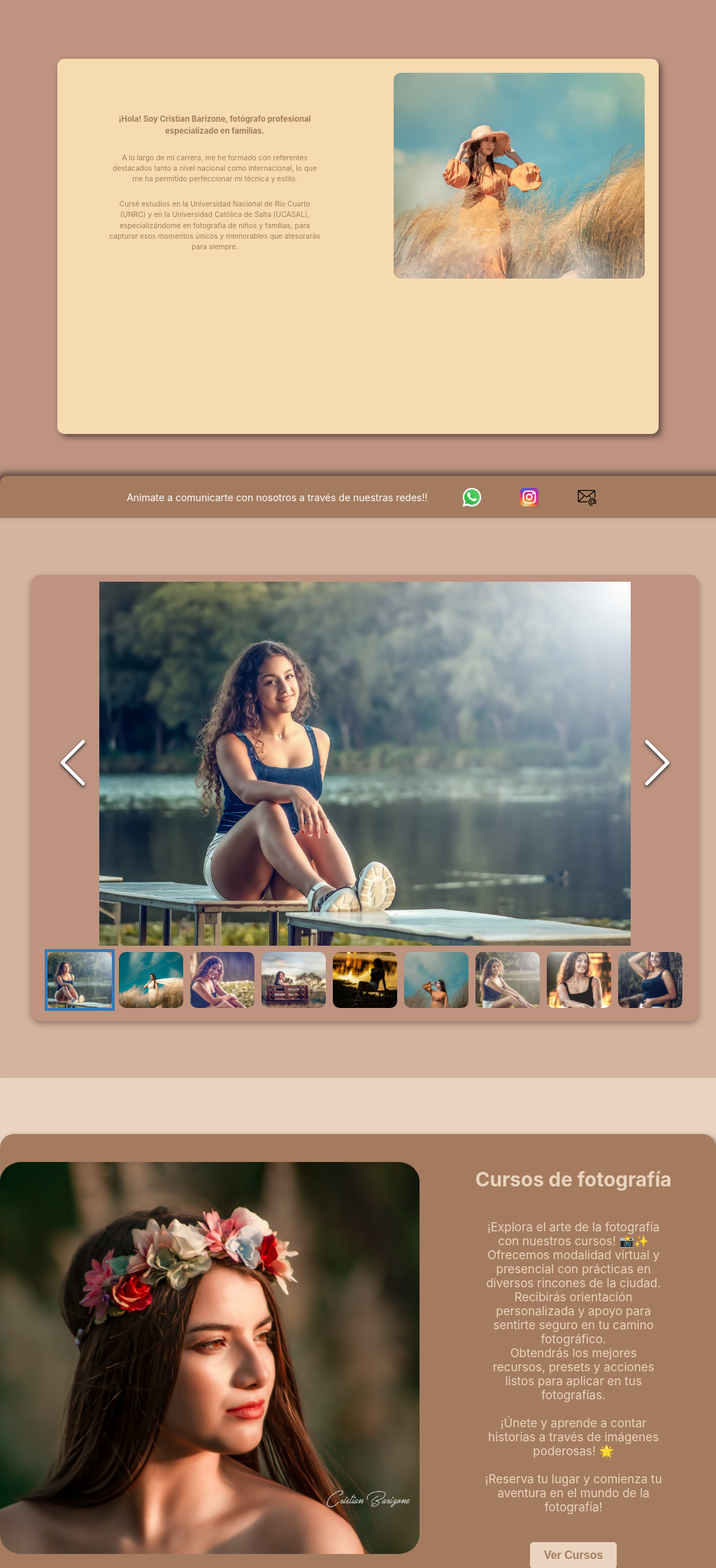
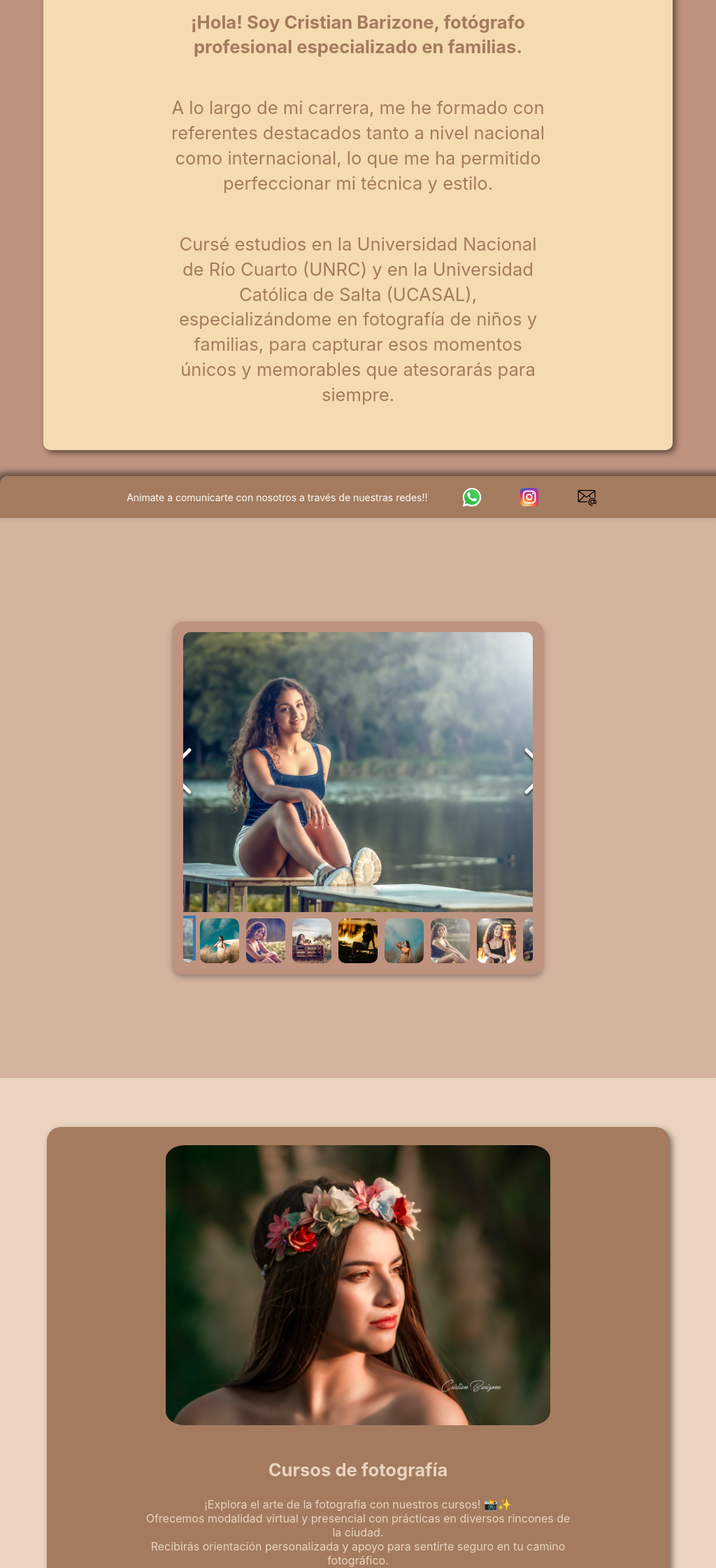
Before and after one commit to Adrianl93/cristianbarizoneph2, a React (Vite) app: page / in a window 1024 px wide. Shown: the part 60-2300 px from the top of the page at 70% size. Built offline with nearby package versions, Linux system fonts and the light colour scheme.

Commit message:
responsive for tablets

```diff
--- a/src/components/NavBar.jsx
+++ b/src/components/NavBar.jsx
@@ -10,7 +10,7 @@ const NavBar = ({ data }) => {
 
     return (
         <nav className="navbar">
-            <a href="/">Home</a>
+            <a href="/">Cristian Barizone PH</a>
 
             <div className={`nav-links ${menuOpen ? 'open' : ''}`}>
                 {data.sections.map((section) => (
--- a/src/styles/Biography.css
+++ b/src/styles/Biography.css
@@ -2,12 +2,14 @@
 
     margin-top: 15vh;
     margin-bottom: 12vh;
-    padding: 20px;
+    padding: 0px;
     border-radius: 10px;
     background-color: #f7dbb0;
     box-shadow: 4px 4px 8px rgba(0, 0, 0, 0.5);
     height: 62vh;
     width: 80vw;
+    overflow-y: hidden;
+    overflow-x: hidden;
 
 
 }
@@ -19,6 +21,7 @@
     justify-content: space-around;
     align-items: center;
     margin-inline: 5vw;
+    margin-trim: 0;
 }
 
 /* Ajuste para pantallas grandes */
@@ -53,11 +56,56 @@
     line-height: 1.5;
 }
 
+
+
+
+/* Media Query para pantallas medianas (tablets) */
+@media (min-width: 769px) and (max-width: 1024px) {
+    .biography-section {
+        margin-top: 2vh;
+        margin-bottom: 10vh;
+        height: 80vh;
+        width: 85vw; /* Ajusta el ancho para tablets */
+        padding: 15px;
+    }
+
+    .biography-grid {
+        grid-template-columns: 1fr; /* Cambia a una columna en tablets */
+        grid-template-rows: auto auto; /* Ubica la imagen encima o debajo del texto */
+        gap: 8vw; /* Ajuste del espacio entre elementos */
+        margin-inline: 5vw;
+    }
+
+    .biography-image img {
+        width: 50vw; /* Ajusta el tamaño de la imagen para tablets */
+        margin: 0 auto 5vh auto; /* Centra la imagen con margen inferior */
+    }
+
+    .biography-text {
+        width: 70%; /* Ocupa una buena proporción del ancho en tablets */
+        font-size: 1.2rem; /* Tamaño de fuente optimizado para tablets */
+        text-align: center;
+        margin: 0 auto;
+    }
+
+    .biography-text-p,
+    .biography-text-title {
+        font-size: 2.5vw; /* Ajusta el tamaño del texto en tablets */
+        line-height: 1.4;
+    }
+}
+
+
+
+
 /* Media Query para pantallas pequeñas */
 @media (max-width: 768px) {
     .biography-section {
         margin-top: 20vh;
         height: 70vh;
+        max-height: 1100px;
+        padding-top: 0px;
+        padding-bottom:0px ;
 
     }
     .biography-grid {
--- a/src/styles/ContactForm.css
+++ b/src/styles/ContactForm.css
@@ -65,6 +65,59 @@
   margin: 3vh 0 5vh; /* Combina márgenes para simplificar */
 }
 
+
+
+/* Media Query para pantallas medianas (tablets) */
+@media screen and (min-width: 769px) and (max-width: 1024px) {
+  .contact-form-container {
+    flex-direction: column; /* Organiza la imagen sobre el formulario en tablets */
+    width: 50vw;
+    height: auto;
+    padding: 15px;
+    margin: 15px;
+  }
+
+  .contact-image {
+    display: block;
+    width: 50%; /* Tamaño moderado de la imagen para tablets */
+    max-width: 500px;
+    height: auto;
+    margin: 0 auto 10px; /* Centramos la imagen horizontalmente y ajustamos el margen inferior */
+  }
+
+  .contact-form {
+    width: 90%; /* Se amplía el formulario para ocupar más espacio */
+    max-width: 450px;
+  }
+
+  .contact-form input,
+  .contact-form textarea {
+    width: 90%; /* Inputs más anchos para mejor usabilidad en tablets */
+    padding: 0.5rem; /* Ajuste de padding */
+    font-size: 1rem; /* Fuente optimizada para tablets */
+  }
+
+  .contact-form textarea {
+    height: 12vh; /* Ajuste en altura */
+  }
+
+  .contact-form button {
+    width: 60%; /* Ancho de botón adaptado */
+    font-size: 1rem;
+  }
+
+  .titleh2 {
+    font-size: 1.6rem; /* Ajuste de título para tablets */
+    margin: 2vh 0;
+  }
+}
+
+
+
+
+
+
+
 /* Responsive para pantallas pequeñas */
 @media screen and (max-width: 768px) {
   .contact-form-container {
@@ -83,6 +136,7 @@
       height: auto;
       margin: 0 auto; /* Centrar horizontalmente */
       margin-bottom: 0px;
+      max-height: 400px;
   }
 
   .contact-form {
--- a/src/styles/Courses.css
+++ b/src/styles/Courses.css
@@ -1,5 +1,5 @@
 .course-container {
-  width: 100vw;
+  width: 80vw;
   display: flex;
   flex-direction: column;
   align-items: center;
@@ -73,6 +73,62 @@
   background-color: #f5dfb0;
 }
 
+
+
+
+
+
+/* Media Query para pantallas medianas (tablets) */
+@media (min-width: 769px) and (max-width: 1024px) {
+  .course-container {
+    width: 85vw; /* Ancho ajustado para tablets */
+    height: 80vh;
+    padding: 10px; /* Reducimos el padding */
+  }
+
+  .contentGrid {
+    flex-direction: column; /* Pasamos a columna en lugar de fila */
+    align-items: center;
+    justify-content: center;
+  }
+
+  .course-image {
+    width: 100%; /* Tamaño de imagen ajustado para tablets */
+    max-width: 550px;
+    height: auto;
+    margin-top: 2vh;
+  }
+
+  .course-description {
+    width: 70%; /* Ajustamos el ancho de la descripción */
+    margin-top: 2vh;
+    padding: 20px;
+  }
+
+  .course-description p {
+    font-size: 1rem; /* Tamaño de fuente cómodo para lectura en tablets */
+    width: 100%; /* Texto ocupa el ancho completo */
+    padding-inline: 5vw;
+  }
+
+  .course-container h2 {
+    font-size: 1.6rem; /* Ajuste del tamaño del título */
+    margin-bottom: 1vh;
+    margin-top: 1vh;
+  }
+
+  .view-courses-button {
+    padding: 8px 16px;
+    font-size: 15px; /* Tamaño de botón ajustado */
+  }
+}
+
+
+
+
+
+
+
 /* Media Query para pantallas pequeñas */
 @media (max-width: 768px) {
   .course-container {
--- a/src/styles/CustomImageGallery.css
+++ b/src/styles/CustomImageGallery.css
@@ -46,6 +46,43 @@
 
 
 
+/* Media queries para pantallas medianas (tablets) */
+@media (min-width: 769px) and (max-width: 1024px) {
+    .custom-image-gallery-container {
+        width: 80%; /* Ajuste del ancho en pantallas de tablet */
+        padding: 15px; /* Ajusta el padding para tablets */
+    }
+
+    .custom-image-gallery {
+        width: 100%; /* Asegúrate de que ocupe el 100% del ancho disponible */
+    }
+
+    .custom-image-gallery img {
+        height: 50vh; /* Ajusta la altura de las imágenes en tablets */
+    }
+
+    .custom-image-gallery .image-gallery-thumbnail {
+        width: 8vh;
+        height: 8vh; /* Tamaño de las miniaturas optimizado para tablets */
+    }
+
+    .custom-image-gallery .image-gallery-thumbnail img {
+        height: 8vh; /* Ajusta la altura de las miniaturas */
+    }
+
+    .custom-image-gallery .image-gallery-slide img {
+        max-height: 60vh; /* Ajusta la altura máxima para una mejor visualización en tablets */
+    }
+
+    .custom-image-gallery .image-gallery-thumbnails-container {
+        display: flex;
+        justify-content: center; /* Centra las miniaturas en pantallas de tablet */
+    }
+}
+
+
+
+
 
 
 
--- a/src/styles/OnlineCourses.css
+++ b/src/styles/OnlineCourses.css
@@ -70,6 +70,53 @@
 
 }
 
+
+
+
+
+/* Media Query para pantallas medianas (tablets) */
+@media (min-width: 769px) and (max-width: 1024px) {
+    .courses-container {
+        max-width: 1000px; /* Ajusta el ancho para tablets */
+        margin: auto 5%; /* Centra el contenedor horizontalmente */
+        margin-top: 8vh;
+        margin-bottom: 12vh;
+    }
+
+    .courses-online {
+        width: 95vw; /* Ajuste de ancho */
+        padding: 5px;
+    }
+
+    .courses-grid {
+        grid-template-columns: 1fr 1fr; /* Mantiene dos columnas para tablets */
+        gap: 15px; /* Ajusta el espacio entre los elementos */
+    }
+
+    .course-item {
+        width: 40vw; /* Ajusta el ancho de los cuadros */
+        height: 42vh; /* Permite que la altura se ajuste automáticamente */
+        padding: 10px;
+    }
+
+    .course-text {
+        width: 90%; /* Ajusta el ancho del texto */
+        font-size: clamp(12px, 1rem, 15px); /* Tamaño de texto adaptado para tablets */
+    }
+
+    .whatsapp-button {
+        position:relative;
+
+        bottom: -5.5vh;
+        padding: 8px 16px; /* Tamaño del botón adaptado */
+        font-size: 15px; /* Ajuste de fuente para tablets */
+    }
+}
+
+
+
+
+
 /* Media Queries para pantallas más pequeñas */
 
 @media (max-width: 768px) {
--- a/src/styles/Section.css
+++ b/src/styles/Section.css
@@ -7,11 +7,12 @@
     justify-content: center;
     align-items: center;
     overflow-x: hidden;
+    overflow-y: hidden;
   }
 
   .section-content {
 
-    padding: 20px;
+    padding: 0px;
     border-radius: 10px;
   }
 
```
